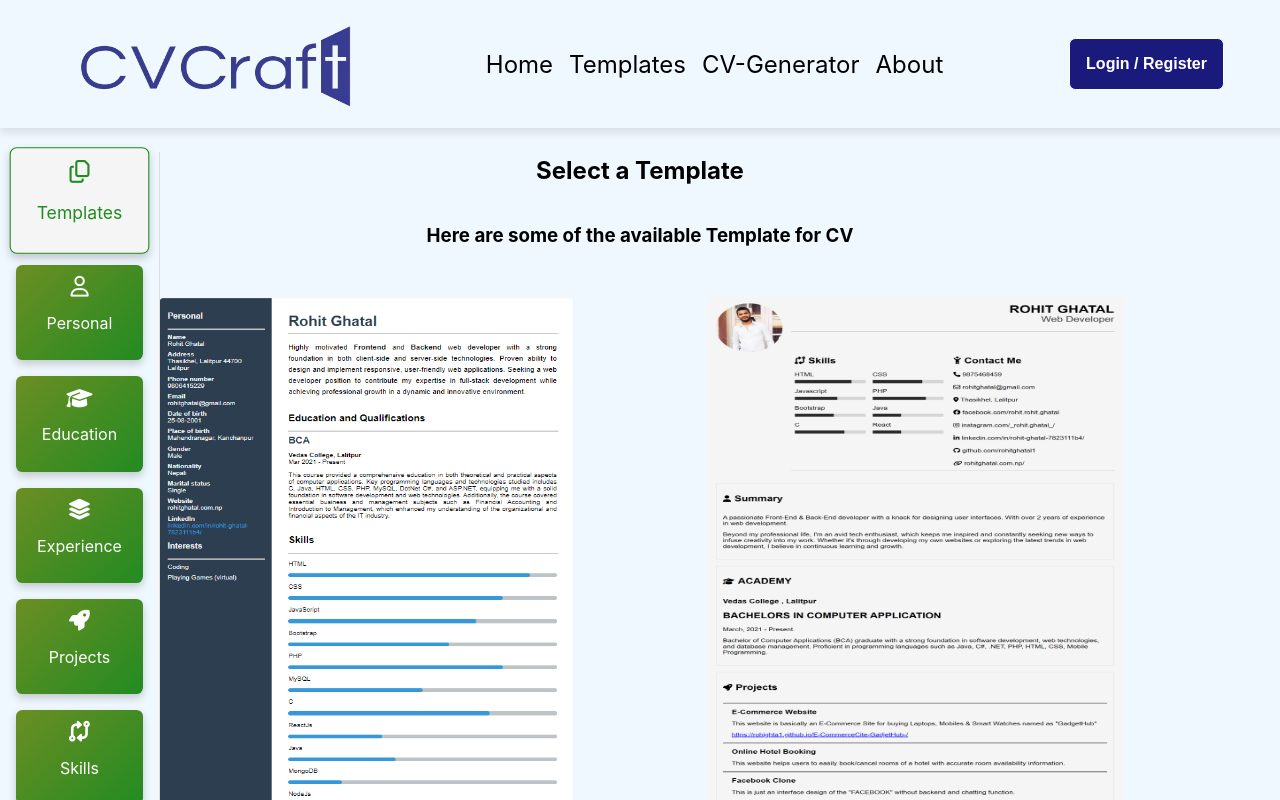
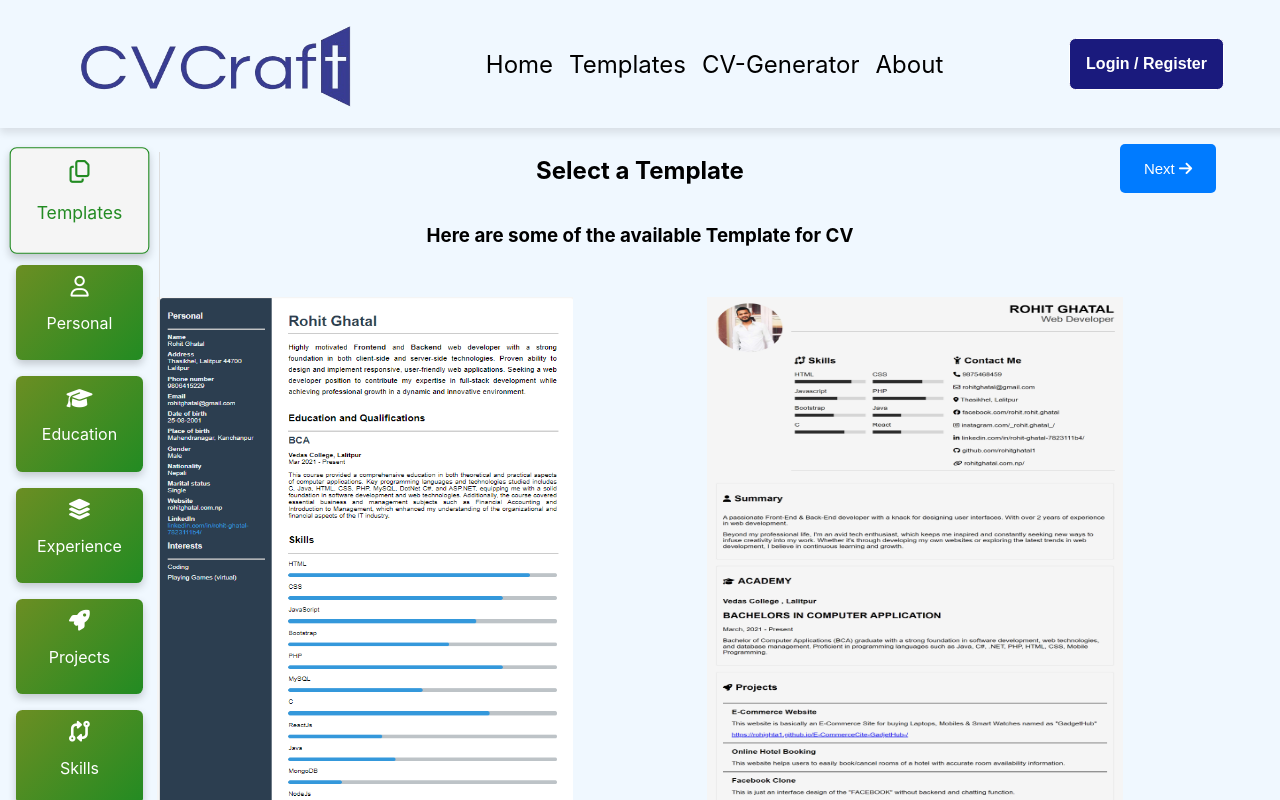
Before and after one commit to rohitghatal1/CVMaker-ReactJS, a React (Create React App) app: page /cvgenerator in a window 1280 px wide. Shown: the top 800 px of the page. Built offline with nearby package versions, Linux system fonts and the light colour scheme.

Commit message:
added cv displaye and adjusted button

```diff
--- a/src/App.js
+++ b/src/App.js
@@ -11,6 +11,7 @@ import Footer from './components/Footer';
 import HomeTab from './components/HomeTab';
 import Navbar from './components/Navbar';
 import Templates from './components/Templates';
+import TemplateTab from './components/TemplateTab';
 
 function App() {
   let scrollTimeout;
@@ -33,6 +34,7 @@ function App() {
         <MainContent/>
       </Router>
 
+    {/* <TemplateTab/> */}
       {/* <Navbar/>
       <HomeTab/>
       <Templates/>
--- a/src/components/TemplateTab.js
+++ b/src/components/TemplateTab.js
@@ -1,4 +1,5 @@
 import React from 'react'
+import templateData from '../templateSelector/templateData';
 
 export default function TemplateTab() {
   return (
@@ -8,7 +9,14 @@ export default function TemplateTab() {
         <p>Here Are the list of <span>Templates</span> available!!!</p>
 
         <div className="templates-Container">
-
+            {templateData.map((template) => (
+                <div className="template-Card">
+                    <figure className='templateImage'>
+                        <img src={template.image} alt={template.name} />
+                    </figure>
+                    <p>{template.name}</p>
+                </div>
+            ))}
         </div>
       </div>
     </div>
--- a/src/components/finalcv.css
+++ b/src/components/finalcv.css
@@ -9,6 +9,7 @@
     justify-content: space-between;
     align-items: center;
     padding: 1rem;
+    margin-top: 5.5rem;
 }
 
 .finalCVSection .headingAndDownloadBtn .cvHeading{
--- a/src/componentsInner/templatesDisplay.css
+++ b/src/componentsInner/templatesDisplay.css
@@ -14,7 +14,7 @@
 
 .allTemplateDisplay .templateContainerHeading .nextbtn{
     position: fixed;
-    top: 1rem;
+    top: 9rem;
     right: 4rem;
     background-color: #007bff;
     color: #fff;
```
